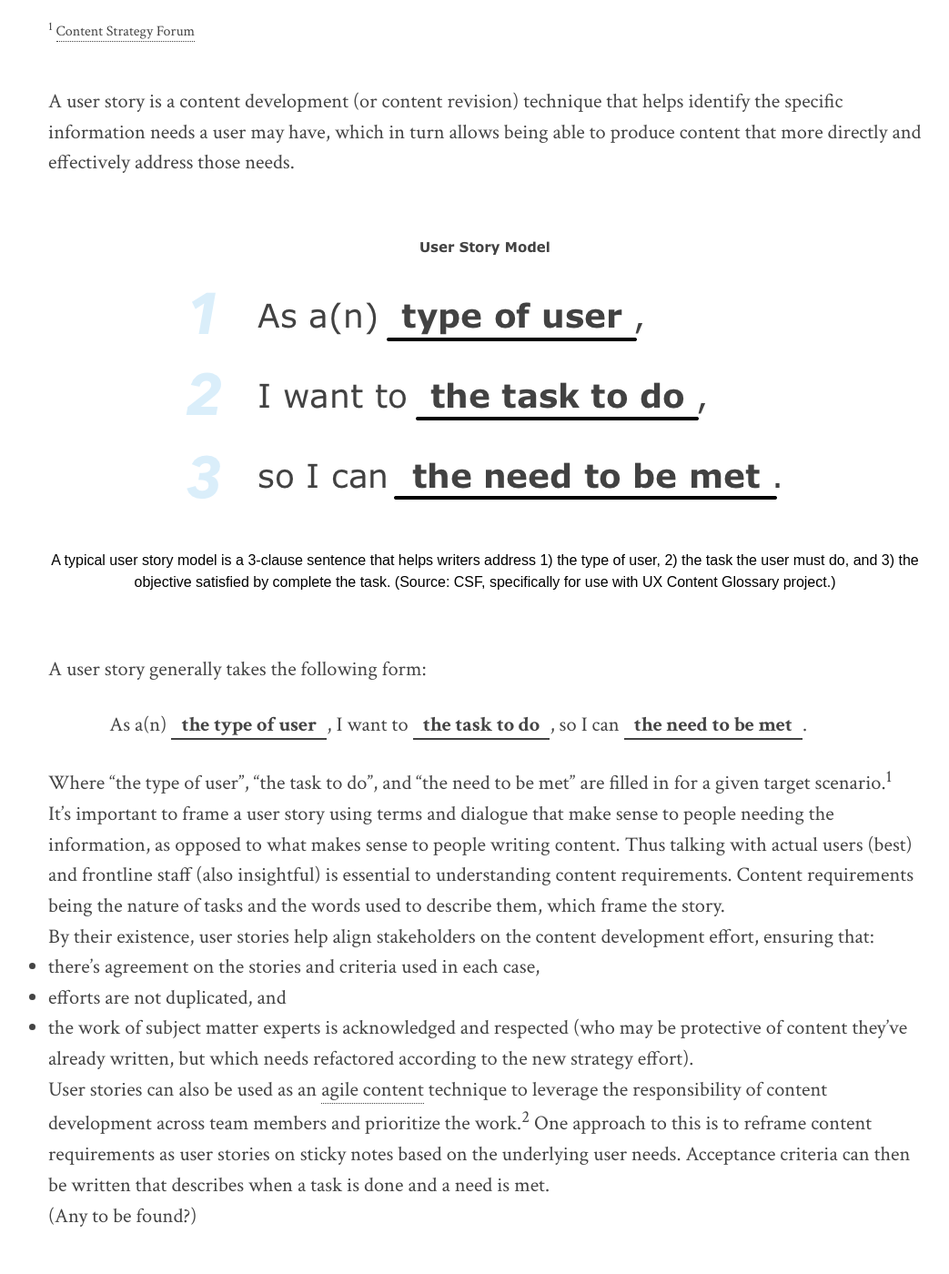
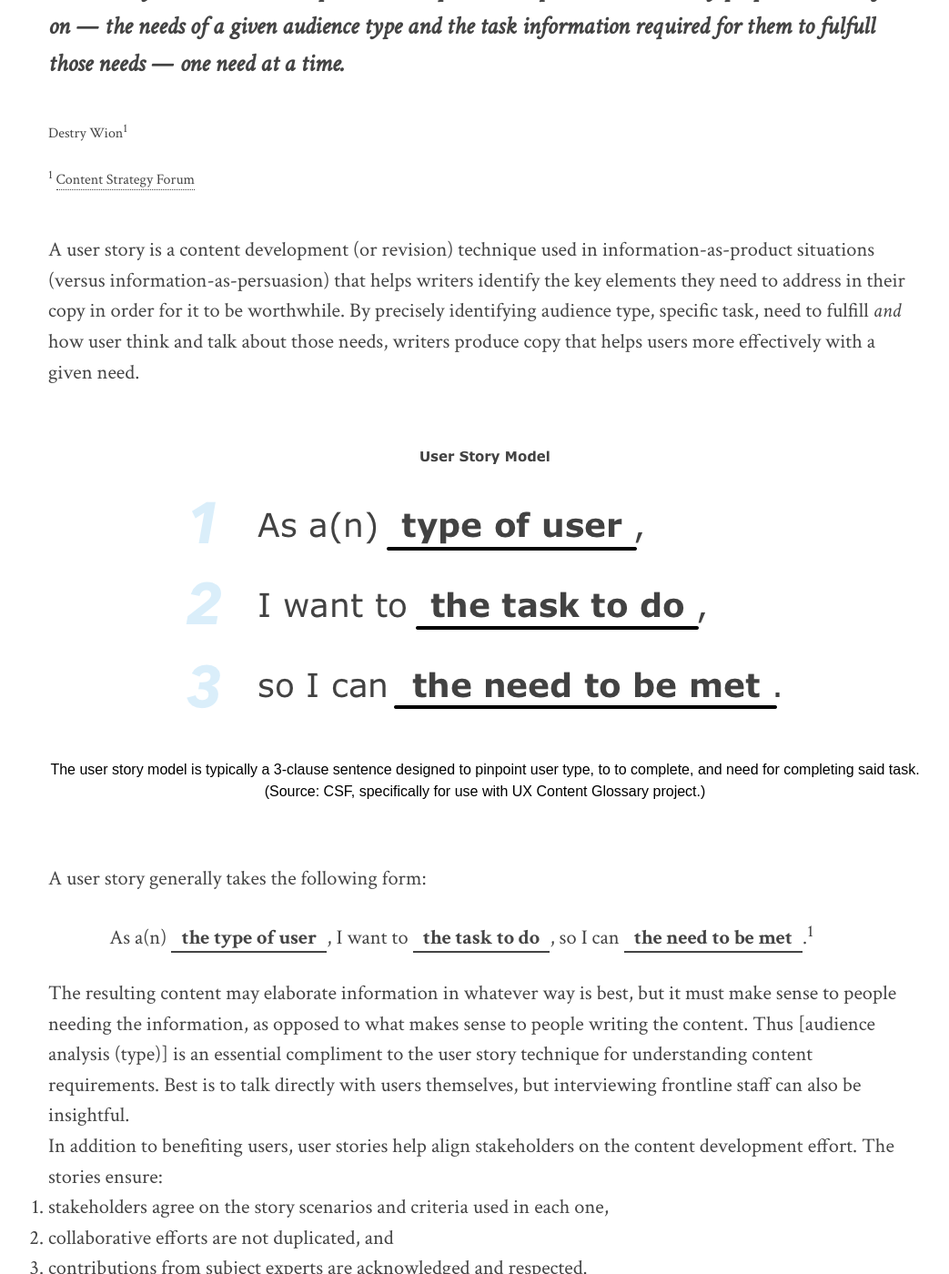
Before and after one commit to content-strategy-forum/csf-glossary, a Jekyll site: the page built from user-story.md, in a window 1280 px wide and 1400 px high, scrolled down 331 px. Shown: the whole window at 91% size, without its empty margins (107-1150 px from the left). Built offline with Jekyll 4.4.1, drawn with Linux system fonts in a browser that asks for light colours; some web fonts are replaced; some of the changed text lies outside the part shown.

Commit message:
Added summary and main copy revisions

```diff
--- a/user-story.md
+++ b/user-story.md
@@ -5,15 +5,15 @@ title: User story
 file-name: user-story
 
 category:
-tags:
+tags: [writing, tactics]
 
 description: A user story is a content planning technique that helps writers produce copy in relation to user needs.
 
-summary:
+summary: A user story is a content development technique that helps writers accurately pinpoint — and focus on — the needs of a given audience type and the task information required for them to fulfull those needs — one need at a time.
 
 figname: fig-user-story
 figalt: The user story model.
-figcaption: A typical user story model is a 3-clause sentence that helps writers address 1) the type of user, 2) the task the user must do, and 3) the objective satisfied by complete the task.
+figcaption: The user story model is typically a 3-clause sentence designed to pinpoint user type, to to complete, and need for completing said task.
 ---
 
 <h1 class="term-title">{{page.title}}</h1>
@@ -31,7 +31,7 @@ figcaption: A typical user story model is a 3-clause sentence that helps writers
 
 <!-- PRIMARY PARAGRAPH(S) OF DEFINITION -->
 
-A user story is a content development (or content revision) technique that helps identify the specific information needs a user may have, which in turn allows being able to produce content that more directly and effectively address those needs.
+A user story is a content development (or revision) technique used in information-as-product situations (versus information-as-persuasion) that helps writers identify the key elements they need to address in their copy in order for it to be worthwhile. By precisely identifying audience type, specific task, need to fulfill _and_ how user think and talk about those needs, writers produce copy that helps users more effectively with a given need.
 
 <!-- FIGURE -->
 <figure>
@@ -44,20 +44,22 @@ A user story is a content development (or content revision) technique that helps
 A user story generally takes the following form:
 
 <blockquote>
-	As a(n) <span class="underline placeholder"><b>the type of user</b></span>, I want to <span class="underline placeholder"><b>the task to do</b></span>, so I can <span class="underline placeholder"><b>the need to be met</b></span>.
+	As a(n) <span class="underline placeholder"><b>the type of user</b></span>, I want to <span class="underline placeholder"><b>the task to do</b></span>, so I can <span class="underline placeholder"><b>the need to be met</b></span>.<sup class="ref">1</sup>
 </blockquote>
 
-Where "the type of user", "the task to do", and "the need to be met" are filled in for a given target scenario.<sup class="ref">1</sup>
+The resulting content may elaborate information in whatever way is best, but it must make sense to people needing the information, as opposed to what makes sense to people writing the content. Thus [audience analysis (type)] is an essential compliment to the user story technique for understanding content requirements. Best is to talk directly with users themselves, but interviewing frontline staff can also be insightful.
 
-It's important  to frame a user story using terms and dialogue that make sense to people needing the information, as opposed to what makes sense to people writing content. Thus talking with actual users (best) and frontline staff (also insightful) is essential to understanding content requirements. Content requirements being the nature of tasks and the words used to describe them, which frame the story.
+In addition to benefiting users, user stories help align stakeholders on the content development effort. The stories ensure:
 
-By their existence, user stories help align stakeholders on the content development effort, ensuring that:
+1. stakeholders agree on the story scenarios and criteria used in each one,
+2. collaborative efforts are not duplicated, and
+3. contributions from subject experts are acknowledged and respected.
 
-* there's agreement on the stories and criteria used in each case,
-* efforts are not duplicated, and
-* the work of subject matter experts is acknowledged and respected (who may be protective of content they've already written, but which needs refactored according to the new strategy effort).
+Subject experts may be protective of content they've already written, but which may need refactored under a revision effort. A user story model helps them see how their copy can be restructured against a logical pattern.
 
-User stories can also be used as an [agile content](https://{% include domain.html %}/agile-content.html) technique to leverage the responsibility of content development across team members and prioritize the work.<sup class="ref">2</sup> One approach to this is to reframe content requirements as user stories on sticky notes based on the underlying user needs. Acceptance criteria can then be written that describes when a task is done and a need is met.
+(Can we put a real-life example here?)
+
+User stories can also be used as an [agile content](agile-content.html) technique to leverage the responsibility of content development across team members and prioritize the work.<sup class="ref">2</sup> One approach to this is to reframe content requirements as user stories on sticky notes based on the underlying user needs. Acceptance criteria can then be written that describes when a task is done and a need is met.
 
 <!-- EXAMPLE PARAGRAPH(S) -->
 
```
